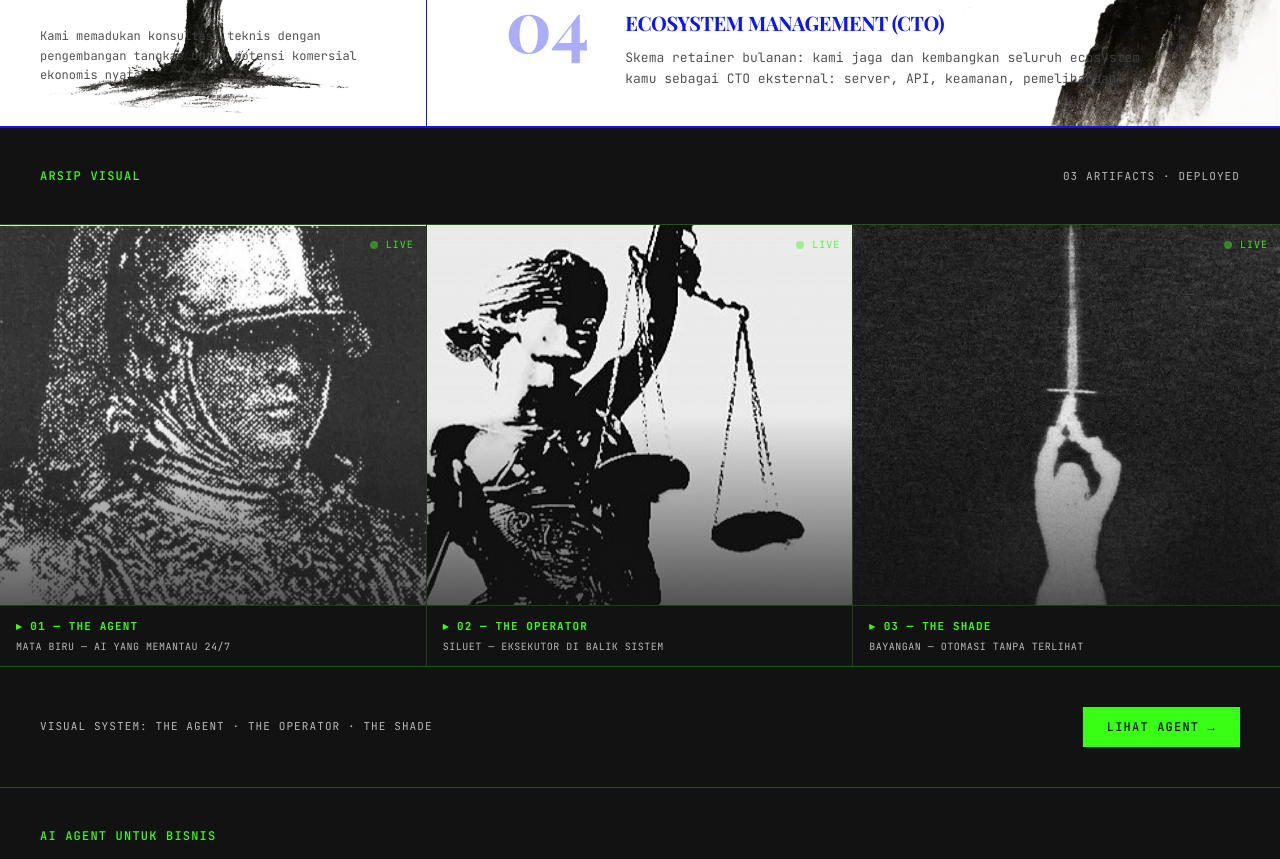
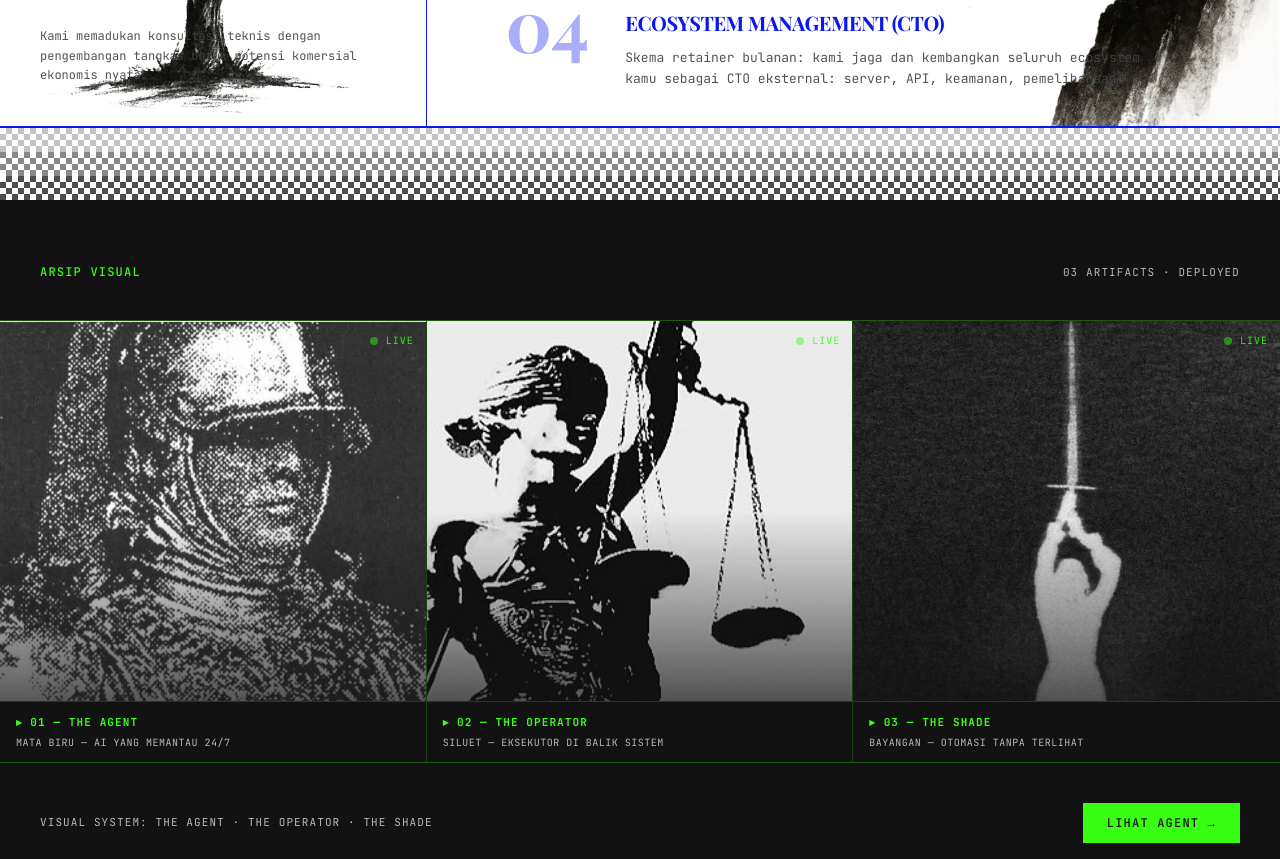
Before and after one commit to Zeropro091/dgtlzrebrand, a React (Vite) app: page / in a window 1280 px wide. Shown: the part 4420-5279 px from the top of the page. Built offline with nearby package versions, Linux system fonts and the light colour scheme; no server answers.

Commit message:
style(art-strip): pixel dissolve band — white bleeds from workflow into dark archive

```diff
--- a/src/components/ArtStripSection.tsx
+++ b/src/components/ArtStripSection.tsx
@@ -19,6 +19,25 @@ export function ArtStripSection() {
 
   return (
     <section id="art-strip" className="border-b border-[#39FF14]/30 bg-[#121212] text-white">
+      {/* Pixel dissolve band — putih dari CARA KERJA "bocor" jadi piksel ke arsip gelap */}
+      <div aria-hidden="true" className="w-full overflow-hidden">
+        {[0.25, 0.5, 0.75, 1].map((d, i) => (
+          <div
+            key={i}
+            className="h-6 w-full"
+            style={{
+              backgroundColor: '#ffffff',
+              backgroundImage:
+                d >= 1
+                  ? 'linear-gradient(#121212, #121212)'
+                  : `conic-gradient(rgba(18,18,18,${d}) 0 25%, transparent 25% 50%, rgba(18,18,18,${d}) 50% 75%, transparent 75% 100%)`,
+              backgroundSize: d >= 1 ? 'auto' : '12px 12px',
+              backgroundPosition: i % 2 ? '6px 0' : '0 0',
+            }}
+          />
+        ))}
+      </div>
+
       {/* Header bar — mirrors AgentSection header pattern */}
       <div className="p-margin border-b border-[#39FF14]/30 flex items-end justify-between gap-4">
         <span className="font-label-caps block text-[#39FF14]">ARSIP VISUAL</span>
```
